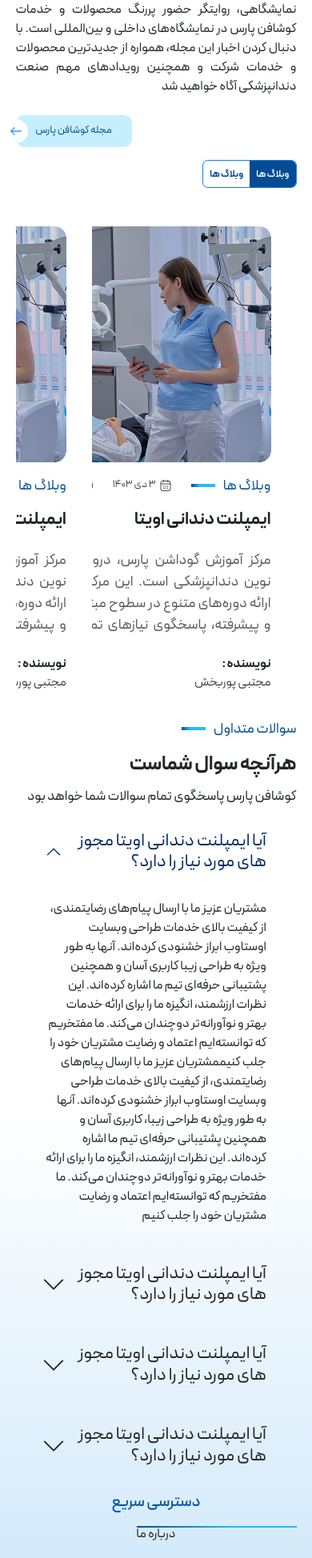
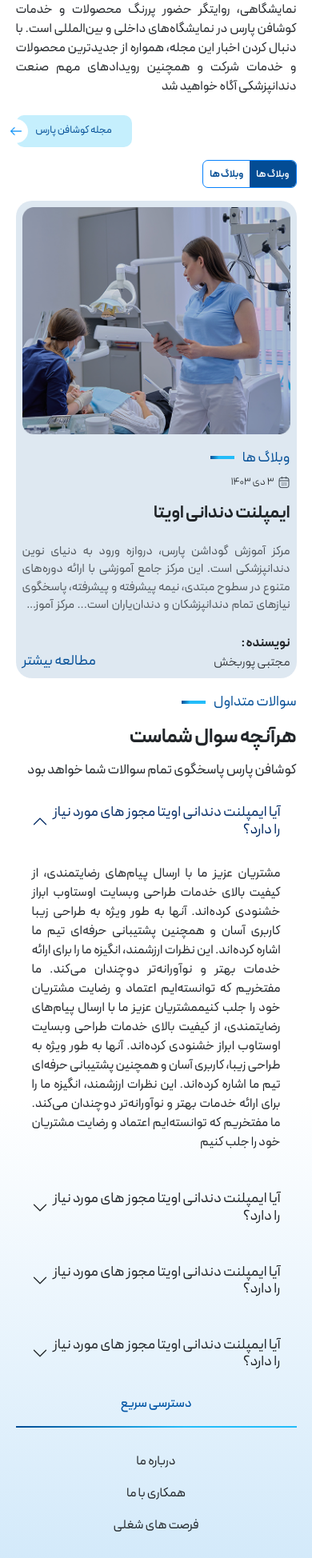
Before and after one commit to AlirezaSarizadeh/KoushaFanPars, a Next.js app: page / in a window 390 px wide. Shown: the part 3498-5446 px from the top of the page at 80% size. Built offline with nearby package versions, Linux system fonts and the light colour scheme.

Commit message:
responsive main page finished

```diff
--- a/app/components/EvenetCards/EvenetCard.js
+++ b/app/components/EvenetCards/EvenetCard.js
@@ -13,19 +13,19 @@ const EvenetCard = () => {
                 <div className="d-flex flex-column flex-md-row">
                     {/* Image Section */}
                     <div className="me-md-3 mb-3 mb-md-0">
-                        <Image src={images.event_image} alt='blog_image' className='rounded-3' />
+                        <Image src={images.event_image} alt='blog_image' className='rounded-3 blog_image' />
                     </div>
 
                     {/* Content Section */}
                     <div className='d-flex flex-column justify-content-between'>
-                        <div className='d-flex align-items-center justify-content-between'>
+                        <div className='d-flex justify-content-between flex-column flex-md-row align-items-lg-start gap-2 gap-lg-0'>
 
                             <Title title={'وبلاگ ها'} fontSize={'18px'} />
                             <small className='small fw-light d-flex align-items-center gap-1' style={{ fontSize: '13px' }}>
                                 <Image src={images.calendarIcon} alt=''/>
                                 ۳ دی ۱۴۰۳
                             </small>
-                            <small className='small fw-light d-flex align-items-center gap-1' style={{ fontSize: '13px' }}>
+                            <small className='small fw-light d-flex align-items-center gap-1 d-none d-lg-flex' style={{ fontSize: '13px' }}>
                                 <Image src={images.clockIcon} alt=''/>
                                 زمان مطالعه: ۱۰ دقیقه
                             </small>
--- a/app/components/EvenetCards/eventcard.css
+++ b/app/components/EvenetCards/eventcard.css
@@ -1,4 +1,29 @@
-.event-card{
+.event-card {
     /* box-shadow: 3px 3px 30px #3177e160; */
     border-radius: 40px !important;
 }
+
+@media only screen and (max-width: 768px) {
+
+    .events-swiperSlide {
+        width: 100% !important;
+        padding: 0 !important;
+    }
+
+    .event-card {
+        margin: auto;
+        background-color: #034c9421 !important;
+        border-radius: 20px !important;
+    }
+
+    .limit-4-lines {
+        font-size: 15px;
+    }
+}
+
+@media only screen and (max-width: 400px) {
+    .blog_image {
+        width: 100%;
+        height: 100%;
+    }
+}
--- a/app/components/home/events/Evenets.js
+++ b/app/components/home/events/Evenets.js
@@ -43,10 +43,10 @@ const Evenets = () => {
               modules={[]}
               className="mySwiper"
             >
-              <SwiperSlide className='p-4' style={{ width: '70%' }}>
+              <SwiperSlide className='p-4 events-swiperSlide' style={{ width: '70%' }}>
                 <EvenetCard />
               </SwiperSlide>
-              <SwiperSlide className='p-4' style={{ width: '70%' }}>
+              <SwiperSlide className='p-4 events-swiperSlide' style={{ width: '70%' }}>
                 <EvenetCard />
               </SwiperSlide>
             </Swiper>
--- a/app/templates/Footer.js
+++ b/app/templates/Footer.js
@@ -7,7 +7,7 @@ import './footer.css'
 
 const Footer = () => {
   return (
-    <section className='mt-lg-5 footer'>
+    <section className='mt-lg-5 mt-3 footer'>
       <FaqOutro />
       <Row className="text-center text-md-start mt-lg-5 mt-3 footer-section">
         {/* Quick Access */}
@@ -35,7 +35,7 @@ const Footer = () => {
         {/* Contact Information */}
         <Col md={6}>
           <h5 className="fw-bold">راه ارتباطی</h5>
-          <div className='d-flex flex-column mt-lg-5'>
+          <div className='d-flex flex-column mt-5'>
             <p>دفتر مرکزی: تهران، شهرک غرب، بلوار فرحزادی، بالاتر از بیمارستان آتیه، خیابان سپهر، پلاک ۴۵</p>
             <p>کارخانه: جاده قدیم قم، شهرک صنعتی شمس آباد، فاز ۳، بلوار سوسنستان، خیابان گل سرخ ۹</p>
             <p>سینا سنتر: جاده قدیم قم، شهرک صنعتی شمس آباد، فاز ۳، بلوار سوسنستان، خیابان گل سرخ ۹</p>
@@ -48,7 +48,7 @@ const Footer = () => {
       <hr className="border-dark" />
 
       {/* Social Icons */}
-      <Row className='align-items-center pb-3'>
+      <Row className='align-items-center pb-3 flex-column flex-md-row'>
       <Col>
           <Row className="text-start flex-row">
             <Col>
--- a/app/templates/footer.css
+++ b/app/templates/footer.css
@@ -1,10 +1,12 @@
 body {
-    background: rgb(255,255,255);
-    background: linear-gradient(180deg, rgba(255,255,255,1) 0%, rgba(255,255,255,1) 78%, rgba(151,204,243,1) 100%);
+    background: rgb(255, 255, 255);
+    background: linear-gradient(180deg, rgba(255, 255, 255, 1) 0%, rgba(255, 255, 255, 1) 78%, rgba(151, 204, 243, 1) 100%);
 }
+
 .footer .accordion {
     --bs-accordion-bg: transparent !important;
 }
+
 .footer-section h5 {
     color: #0055a5;
     position: relative;
@@ -27,3 +29,42 @@ body {
 .footer-section-ul li {
     margin-top: 1rem;
 }
+
+@media only screen and (max-width: 768px) {
+    .container-custom.accordion {
+        padding: 0;
+    }
+
+    .container-custom .accordion-header button {
+        font-size: 18px !important;
+    }
+
+    .accordion-body {
+        text-align: justify;
+    }
+
+    .accordion-button:after {
+        transform: scale(1);
+    }
+
+    .footer-section h5:after {
+
+        max-width: 100%;
+    }
+
+    .footer-section-ul {
+        margin-top: 50px;
+    }
+
+    .search-btn {
+        position: fixed;
+        bottom: 30px;
+        left: 0px;
+        z-index: 999;
+    }
+
+    .footer-section h5 {
+        font-size: 16px;
+    }
+
+}
```
